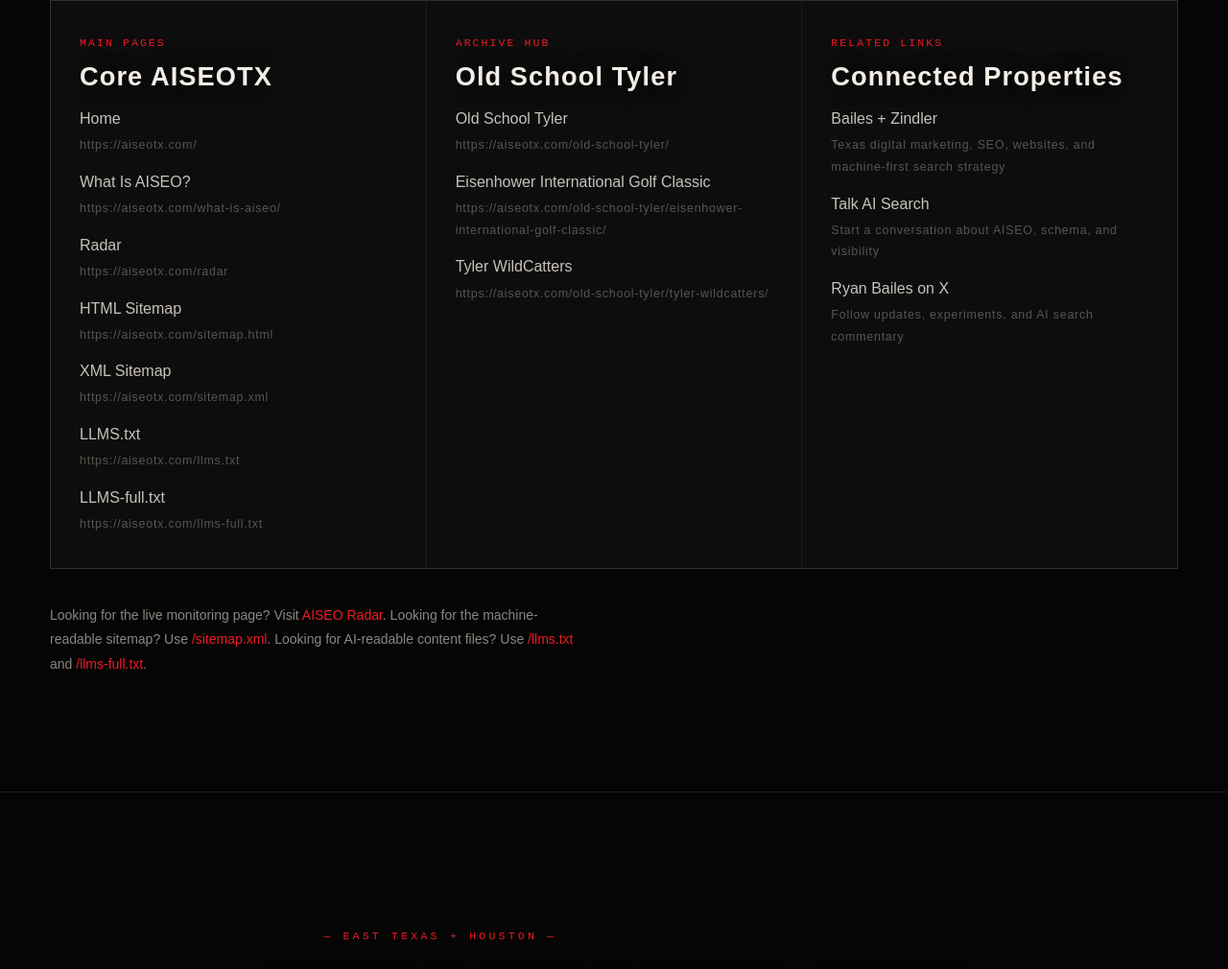
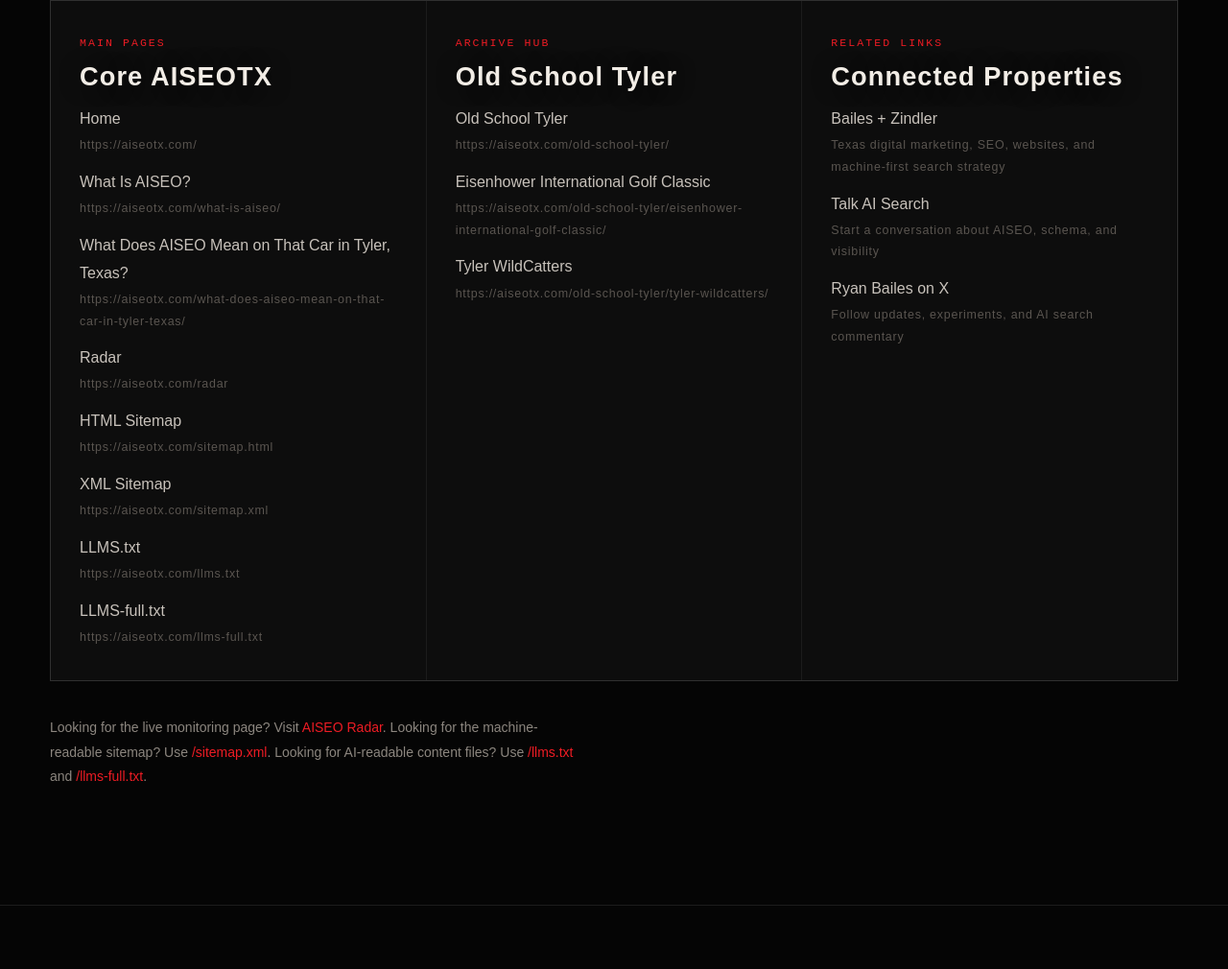
Before and after one commit to RyanBailes/aiseotx, a plain HTML site: page sitemap.html in a window 1280 px wide. Shown: the part 906-1916 px from the top of the page at 96% size. Drawn offline with Linux system fonts and the light colour scheme; a web font is replaced by a local one.

Commit message:
Update sitemap.html

```diff
--- a/sitemap.html
+++ b/sitemap.html
@@ -92,6 +92,7 @@
       "name": [
         "Home",
         "What Is AISEO?",
+        "What Does AISEO Mean on That Car in Tyler, Texas?",
         "Radar",
         "HTML Sitemap",
         "XML Sitemap",
@@ -104,6 +105,7 @@
       "url": [
         "https://aiseotx.com/",
         "https://aiseotx.com/what-is-aiseo/",
+        "https://aiseotx.com/what-does-aiseo-mean-on-that-car-in-tyler-texas/",
         "https://aiseotx.com/radar",
         "https://aiseotx.com/sitemap.html",
         "https://aiseotx.com/sitemap.xml",
@@ -349,6 +351,10 @@
           <small>https://aiseotx.com/what-is-aiseo/</small>
         </li>
         <li>
+          <a href="/what-does-aiseo-mean-on-that-car-in-tyler-texas/">What Does AISEO Mean on That Car in Tyler, Texas?</a>
+          <small>https://aiseotx.com/what-does-aiseo-mean-on-that-car-in-tyler-texas/</small>
+        </li>
+        <li>
           <a href="/radar">Radar</a>
           <small>https://aiseotx.com/radar</small>
         </li>
```
